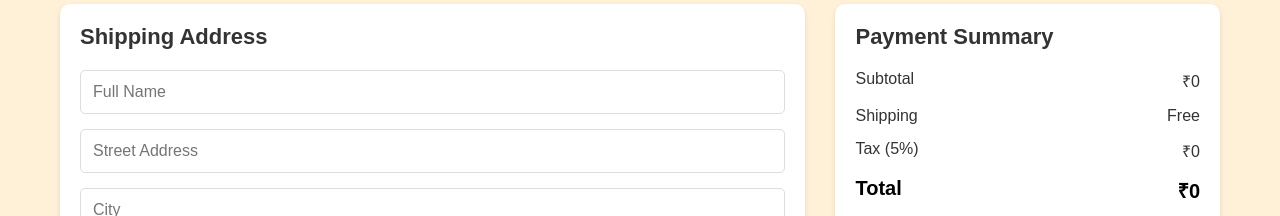
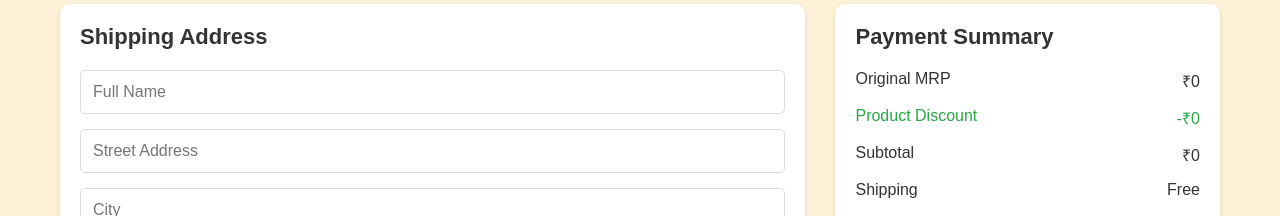
Before and after one commit to Vaibhav464/kinaav, a React (Create React App) app: page /checkout in a window 1280 px wide. Shown: the part 170-386 px from the top of the page. Built offline with nearby package versions, Linux system fonts and the light colour scheme; no server answers.

Commit message:
Cart review section now shows which variant is added. Add original MRP and discount calculations to checkout summary

```diff
--- a/src/pages/CheckoutPage.jsx
+++ b/src/pages/CheckoutPage.jsx
@@ -23,6 +23,19 @@ const CheckoutPage = () => {
       (acc, item) => acc + item.discountedPrice * item.quantity,
       0
     );
+  };
+
+  // Calculate original MRP total
+  const calculateOriginalMRP = () => {
+    return Object.values(cart).reduce(
+      (acc, item) => acc + item.price * item.quantity,
+      0
+    );
+  };
+
+  // Calculate total discount
+  const calculateTotalDiscount = () => {
+    return calculateOriginalMRP() - calculateTotal();
   };
 
   const handleInputChange = (e) => {
@@ -93,6 +106,14 @@ const CheckoutPage = () => {
       <div className="payment-summary">
         <h3>Payment Summary</h3>
         <div className="summary-item">
+          <span>Original MRP</span>
+          <span>₹{calculateOriginalMRP().toLocaleString()}</span>
+        </div>
+        <div className="summary-item discount">
+          <span>Product Discount</span>
+          <span>-₹{calculateTotalDiscount().toLocaleString()}</span>
+        </div>
+        <div className="summary-item">
           <span>Subtotal</span>
           <span>₹{calculateTotal().toLocaleString()}</span>
         </div>
@@ -100,13 +121,9 @@ const CheckoutPage = () => {
           <span>Shipping</span>
           <span>Free</span>
         </div>
-        <div className="summary-item">
-          <span>Tax (5%)</span>
-          <span>₹{(calculateTotal() * 0.05).toLocaleString()}</span>
-        </div>
         <div className="summary-item total">
           <span>Total</span>
-          <span>₹{(calculateTotal() * 1.05).toLocaleString()}</span>
+          <span>₹{calculateTotal().toLocaleString()}</span>
         </div>
 
       {/* Place order button */}
@@ -125,10 +142,15 @@ const CheckoutPage = () => {
           <p>Your cart is empty.</p>
         ) : (
           Object.values(cart).map((item) => (
-            <div key={item.id} className="cart-item">
+            <div key={item.cartKey} className="cart-item">
               <img src={`/img/${item.image}`} alt={item.name} />
               <div className="item-details">
                 <div className="item-name">{item.name}</div>
+                {(item.size || item.weight) && (
+                  <div className="item-variant">
+                    {item.size ? `Size: ${item.size}` : `Weight: ${item.weight}`}
+                  </div>
+                )}
                 <div className="item-quantity">Quantity: {item.quantity}</div>
                 <div className="item-price-2">
                   Price: ₹{item.discountedPrice.toLocaleString()}
--- a/src/styles/global.css
+++ b/src/styles/global.css
@@ -356,6 +356,11 @@ body.sidebar-open .scroll-top {
   color: #000;
 }
 
+.payment-summary .summary-item.discount {
+  color: #28a745;
+  font-weight: 500;
+}
+
 .cart-item {
   display: flex;
   align-items: center;
@@ -380,6 +385,13 @@ body.sidebar-open .scroll-top {
   font-weight: bold;
   font-size: 18px;
   color: #333;
+}
+
+.item-variant {
+  margin-top: 5px;
+  color: #007bff;
+  font-size: 14px;
+  font-weight: 500;
 }
 
 .item-quantity,
--- a/src/styles/section-2.css
+++ b/src/styles/section-2.css
@@ -259,10 +259,6 @@ ins {
     padding: 7px 10px;
     min-width: 60px;
   }
-  .variant-label.single-variant {
-    margin-left: 0;
-    margin-top: 0.25rem;
-  }
 }
 
 .price-variant-row {
@@ -274,10 +270,9 @@ ins {
   padding-top: 0.5rem;
 }
 
-@media (max-width: 600px) {
-  .price-variant-row {
-    flex-direction: column;
-    align-items: flex-start;
-    gap: 0.25rem;
-  }
+.variant-info {
+  color: #007bff;
+  font-size: 12px;
+  font-weight: 500;
+  margin-top: 2px;
 }
```
